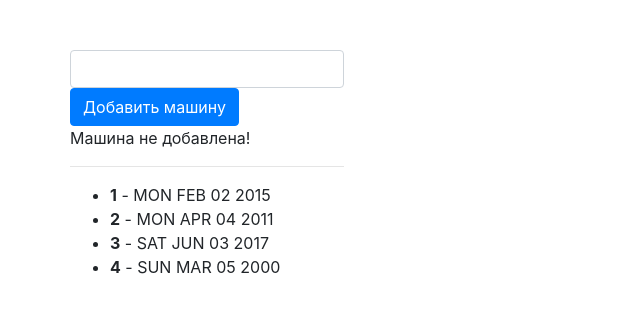
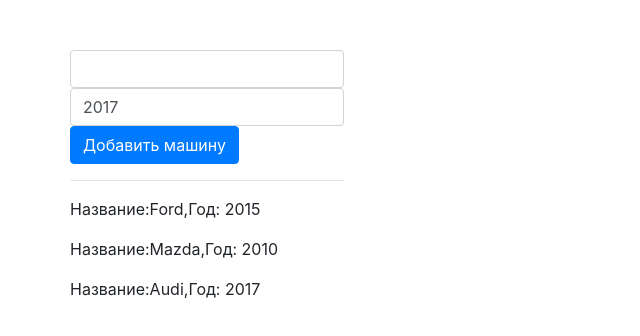
Before and after one commit to EvgenySamohvalov/Home_bookkeeping, an Angular app: page / in a window 1280 px wide. Shown: the top 336 px of the page, without its empty margins (0-640 px from the left). Built offline with nearby package versions, Linux system fonts and the light colour scheme.

Commit message:
feat: change list and input,add opportunity to add custom items in list through input(binding components)

```diff
--- a/src/app/car/car.component.html
+++ b/src/app/car/car.component.html
@@ -1 +1 @@
-<p>{{'Название'}}:{{ getName() }}, {{ carYear }}</p>
+<p>Название:{{ car.name }},Год: {{ car.year }}</p>
--- a/src/app/car/car.component.ts
+++ b/src/app/car/car.component.ts
@@ -1,4 +1,4 @@
-import { Component } from '@angular/core';
+import { Component, Input } from '@angular/core';
 
 @Component({
   selector: 'app-car',
@@ -6,11 +6,7 @@
   styleUrls: ['./car.component.less']
 })
 export class CarComponent {
-  carName = 'Ford';
-  carYear = 2015;
+  @Input('carItem')car : {name: string, year: number};
 
-  getName() {
-    return this.carName;
-  }
-
+  private carItem = false;
 }
--- a/src/app/cars/cars.component.html
+++ b/src/app/cars/cars.component.html
@@ -1,17 +1,10 @@
 <input type="text" class="form-control" [(ngModel)]="carName">
+<input type="text" class="form-control" [(ngModel)]="carYear">
 <button class="btn btn-primary" (click)="addCar()">Добавить машину</button>
-<p *ngIf="!addCarStatus; else successStatus">Машина не добавлена!</p>
-<ng-template #successStatus>
-    <p>Машина добавлена!</p>
-</ng-template>
+
 <hr>
 
-<!-- <app-car *ngFor="let car of cars"></app-car> -->
+<!-- Первый способ байдинга -->
+<!-- [] -->
 
-<ul>
-    <li *ngFor="let item of items; let idx = index">
-        <div>
-            <b>{{idx + 1}}</b> - {{item | uppercase }}
-        </div>
-    </li>
-</ul>
+<app-car *ngFor="let car of cars" [carItem]="car"></app-car>
--- a/src/app/cars/cars.component.ts
+++ b/src/app/cars/cars.component.ts
@@ -6,24 +6,30 @@
   styleUrls: ['./cars.component.less']
 })
 export class CarsComponent {
+  carName = '';
+  carYear = 2017;
+
+  cars= [{
+    name: 'Ford',
+    year: 2015
+  }, {
+    name:'Mazda',
+    year: 2010
+  }, {
+    name:'Audi',
+    year: 2017
+  }];
+
   constructor() {
-
   }
 
 
-  addCarStatus = false;
-  carName = '';
-  cars = ['Fort','Audi','BMW','Mersedes','Mazda', 'Lada'];
-  items = [
-    new Date(2015, 1, 2).toDateString(),
-    new Date(2011, 3, 4).toDateString(),
-    new Date(2017, 5, 3).toDateString(),
-    new Date(2000, 2, 5).toDateString(),
-  ]
-
   addCar() {
-    this.addCarStatus = true;
-    this.cars.push(this.carName);
+    this.cars.push({
+      name: this.carName,
+      year: this.carYear
+    });
     this.carName = '';
+    this.carYear = 2017;
   }
 }
```
